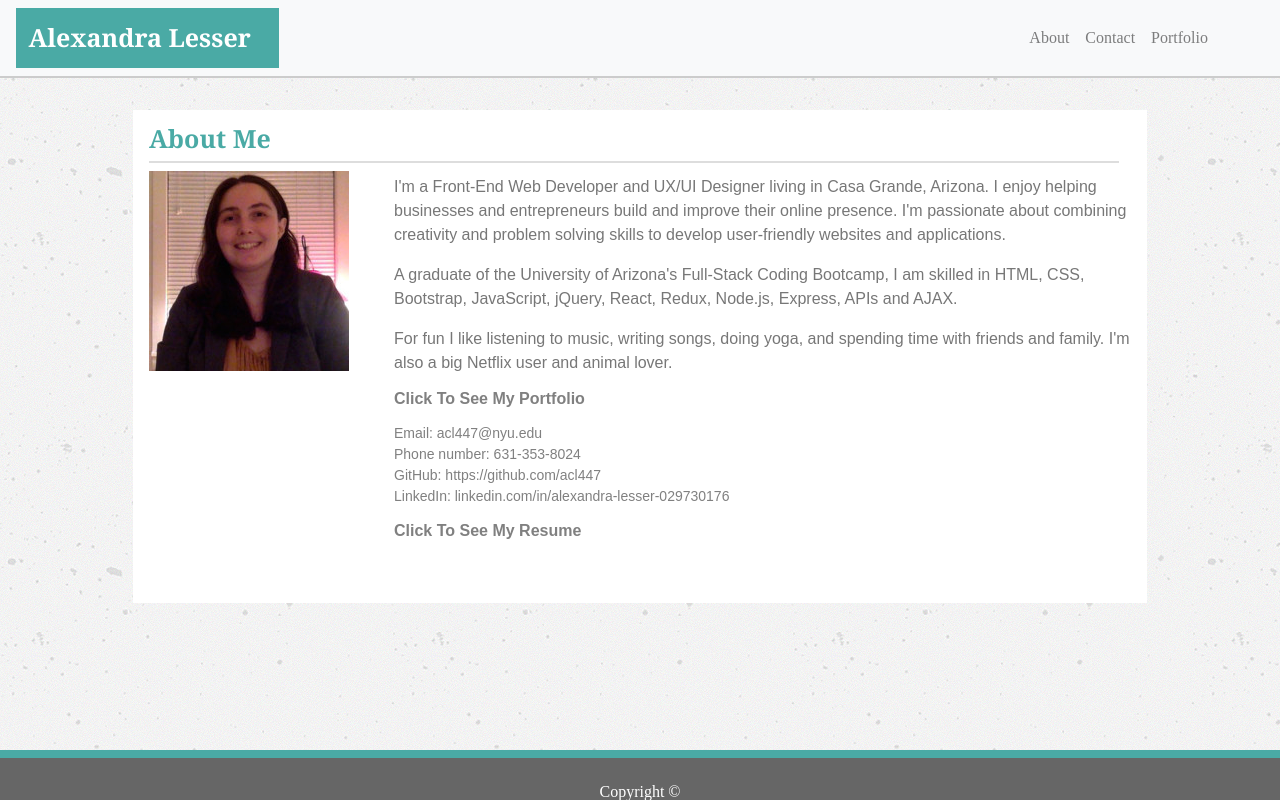
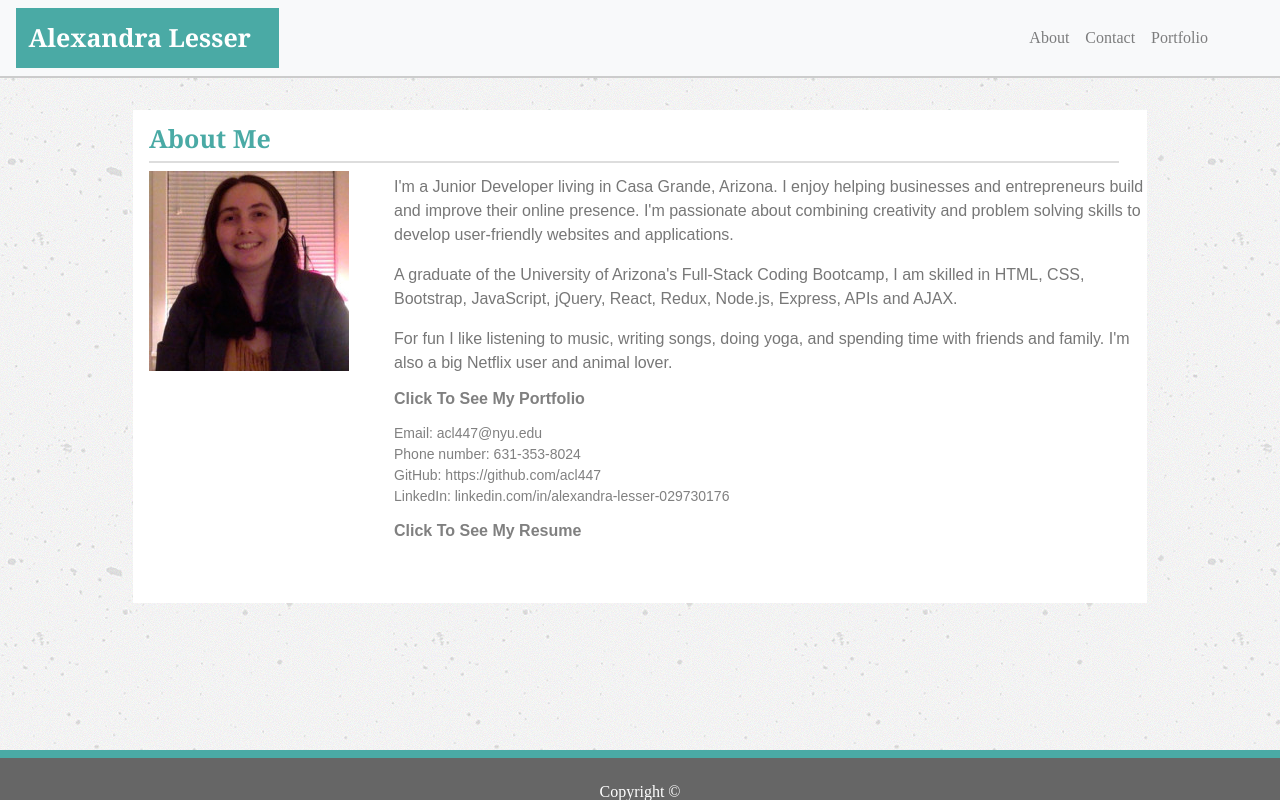
Before and after one commit to acl447/Bootstrap-Portfolio, a plain HTML site: page index.html in a window 1280 px wide. Drawn offline with nearby package versions, Linux system fonts and the light colour scheme.

Commit message:
edited job title

```diff
--- a/index.html
+++ b/index.html
@@ -89,7 +89,7 @@
                 </div>
                 <div class="col-9">
 
-                    <p class="text mt-1" style="font-size: 16px" id="bio"> I'm a Front-End Web Developer and UX/UI Designer living in Casa
+                    <p class="text mt-1" style="font-size: 16px" id="bio"> I'm a Junior Developer living in Casa
                         Grande, Arizona. I enjoy helping businesses and entrepreneurs build and improve their online presence. I'm passionate about combining creativity
                         and problem solving skills to develop user-friendly websites and applications.</p>
                         <br>
```
